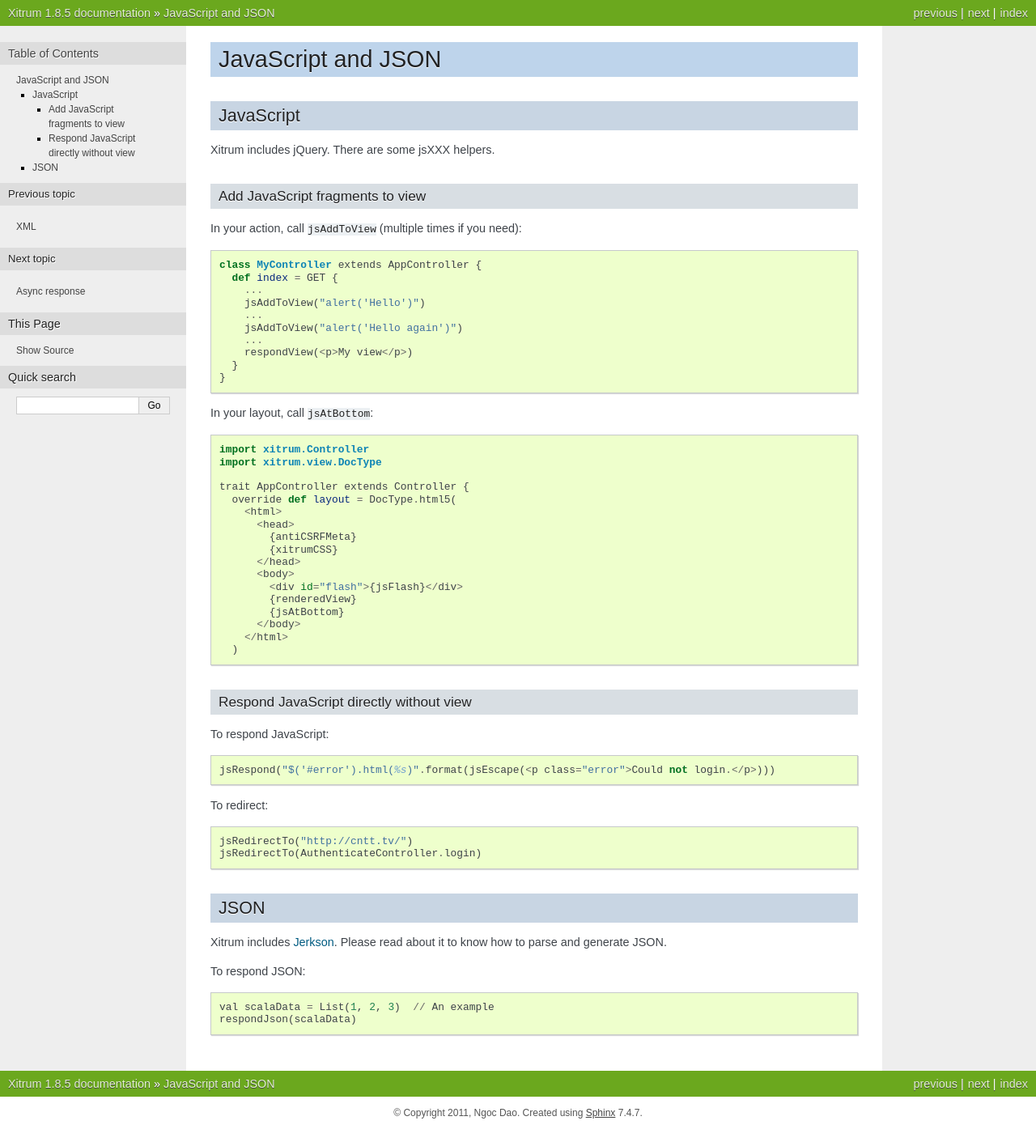
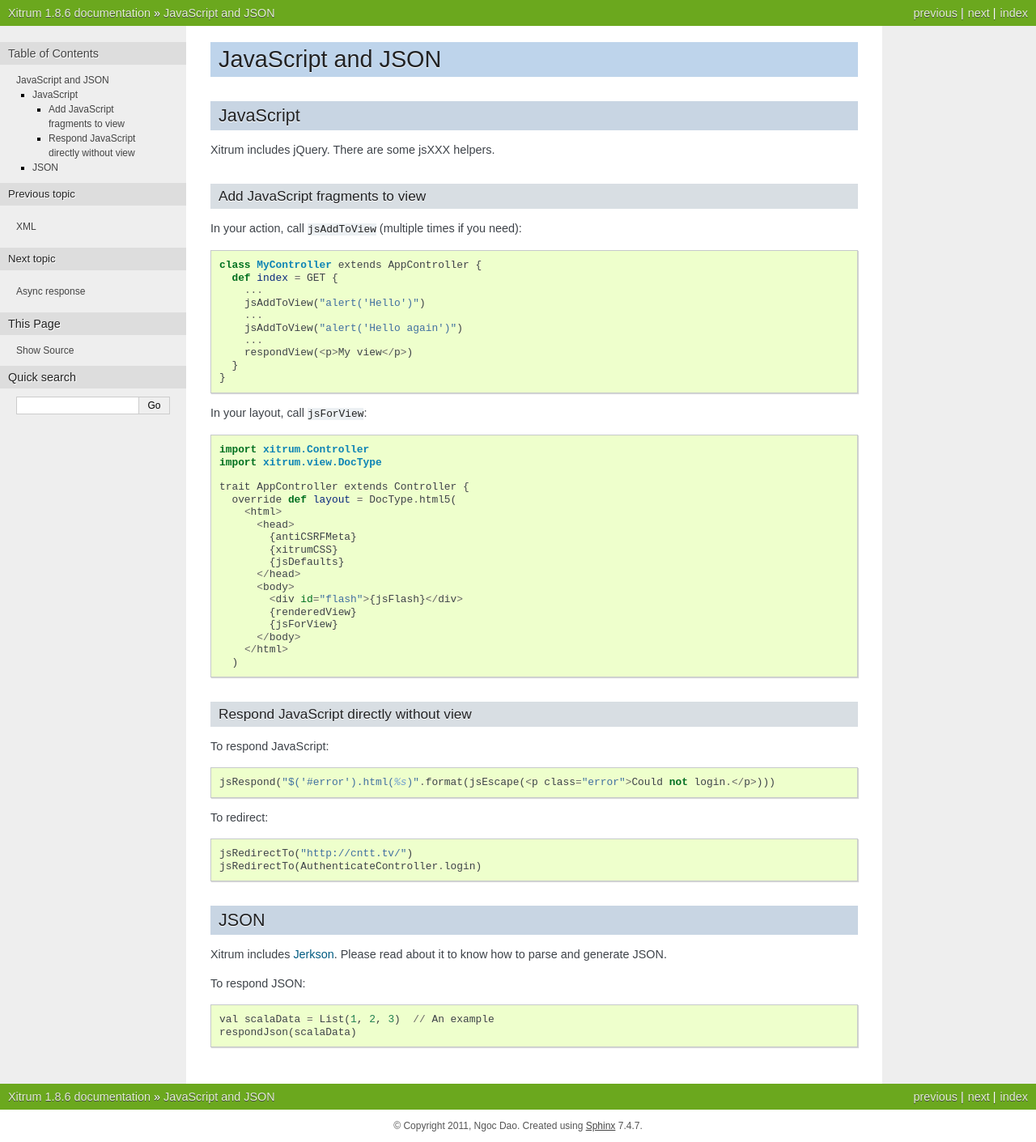
Before and after one commit to xitrum-framework/xitrum-doc, a Sphinx documentation site: the page built from sphinx/js.rst, in a window 1280 px wide. Shown: the whole page at 81% size. Built offline with Sphinx 7.4.7, drawn with Linux system fonts in a browser that asks for light colours.

Commit message:
To easily put JS fragments to Scalate views, jsAtBottom is split to jsDefaults and jsForView. jsDefaults containing jQuery, Knockout.js etc. should be put at layout's <head>. jsForView containing JS fragments added by jsAddToView should be put at layout's bottom.

```diff
--- a/sphinx/conf.py
+++ b/sphinx/conf.py
@@ -48,9 +48,9 @@ copyright = u'2011, Ngoc Dao'
 # built documents.
 #
 # The short X.Y version.
-version = '1.8.5'
+version = '1.8.6'
 # The full version, including alpha/beta/rc tags.
-release = '1.8.5'
+release = '1.8.6'
 
 # The language for content autogenerated by Sphinx. Refer to documentation
 # for a list of supported languages.
--- a/sphinx/js.rst
+++ b/sphinx/js.rst
@@ -24,7 +24,7 @@ In your action, call ``jsAddToView`` (multiple times if you need):
     }
   }
 
-In your layout, call ``jsAtBottom``:
+In your layout, call ``jsForView``:
 
 ::
 
@@ -37,11 +37,12 @@ In your layout, call ``jsAtBottom``:
         <head>
           {antiCSRFMeta}
           {xitrumCSS}
+          {jsDefaults}
         </head>
         <body>
           <div id="flash">{jsFlash}</div>
           {renderedView}
-          {jsAtBottom}
+          {jsForView}
         </body>
       </html>
     )
--- a/sphinx/postback.rst
+++ b/sphinx/postback.rst
@@ -26,11 +26,12 @@ AppController.scala
         <head>
           {antiCSRFMeta}
           {xitrumCSS}
+          {jsDefaults}
           <title>Welcome to Xitrum</title>
         </head>
         <body>
           {renderedView}
-          {jsAtBottom}
+          {jsForView}
         </body>
       </html>
     )
--- a/sphinx/restful.rst
+++ b/sphinx/restful.rst
@@ -99,11 +99,12 @@ When you include ``antiCSRFMeta`` in your layout:
         <head>
           {antiCSRFMeta}
           {xitrumCSS}
+          {jsDefaults}
           <title>Welcome to Xitrum</title>
         </head>
         <body>
           {renderedView}
-          {jsAtBottom}
+          {jsForView}
         </body>
       </html>
     )
--- a/sphinx/scopes.rst
+++ b/sphinx/scopes.rst
@@ -70,11 +70,12 @@ AppController.scala
         <head>
           {antiCSRFMeta}
           {xitrumCSS}
+          {jsDefaults}
           <title>{if (RVar.title.isDefined) "My Site - " + RVar.title.get else "My Site"}</title>
         </head>
         <body>
           {renderedView}
-          {jsAtBottom}
+          {jsForView}
         </body>
       </html>
     )
```
Also changed, not shown: sphinx/controller_action_view.rst (+8 -4 lines).
